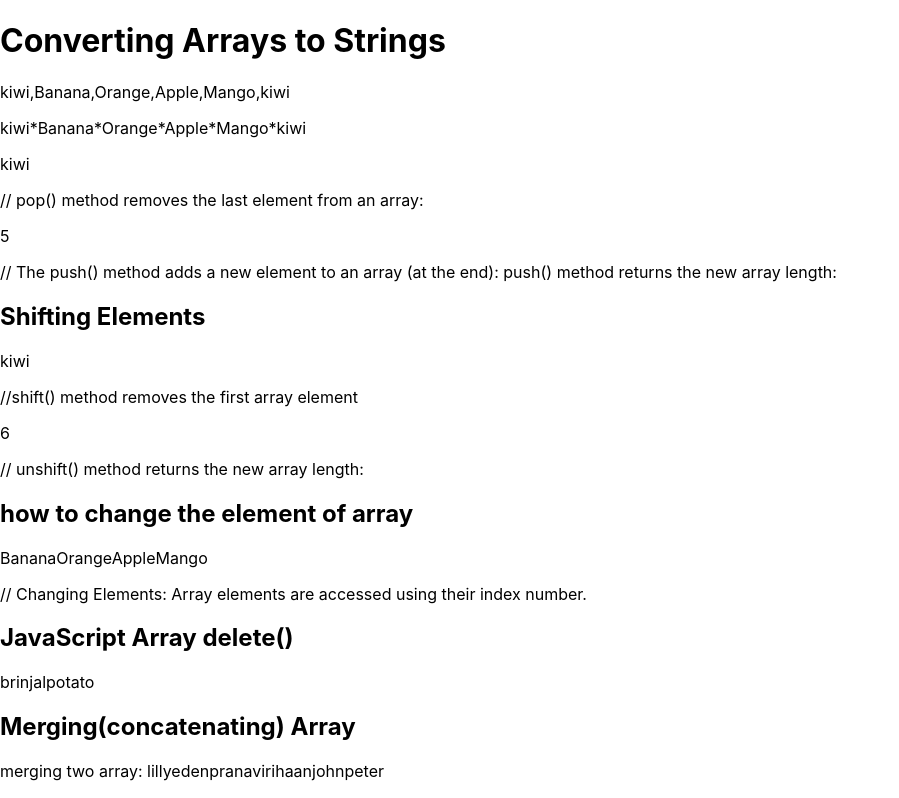
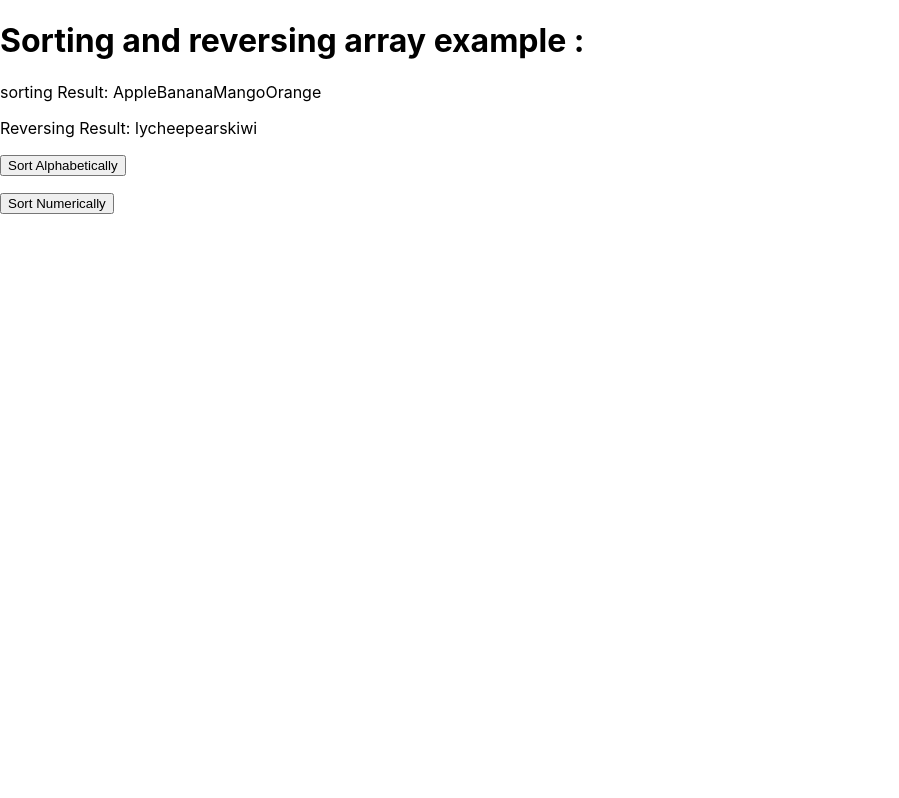
Before and after one commit to ramya-vbr/basic-javascript, a React (Create React App) app: page / in a window 1280 px wide. Shown: the top 798 px of the page, without its empty margins (0-899 px from the left). Built offline with nearby package versions, Linux system fonts and the light colour scheme.

Commit message:
array-sorting-pending

```diff
--- /dev/null
+++ b/src/example/JsArraySort.js
@@ -0,0 +1,33 @@
+import React, { useState } from "react";
+
+function JsArraySort() {
+  const [alpha, setAlpha] = useState();
+  const [numeric, setNumeric] = useState();
+  const fruits = ["Banana", "Orange", "Apple", "Mango"];
+  let sorting = fruits.sort();
+  const fruit = ["kiwi", "pears", "lychee"];
+  let reversing = fruit.reverse();
+  const points = [40, 100, 1, 5, 25, 10];
+  const handleAlphabet = () => {
+    setAlpha(points.sort());
+  };
+  const handleNumeric = () => {
+    setNumeric(
+      points.sort(function (a, b) {
+        return a - b;
+      })
+    );
+  };
+  return (
+    <div>
+      <h1>Sorting and reversing array example :</h1>
+      <p>sorting Result: {sorting}</p>
+      <p>Reversing Result: {reversing}</p>
+      <button onClick={handleAlphabet}>Sort Alphabetically</button>
+      <p>{alpha}</p>
+      <button onClick={handleNumeric}>Sort Numerically</button>
+      <p>{numeric}</p>
+    </div>
+  );
+}
+export default JsArraySort;
--- a/src/index.js
+++ b/src/index.js
@@ -12,11 +12,12 @@ import reportWebVitals from "./reportWebVitals";
 // import JsNumber from "./example/JsNumber";
 // import JsNumberMethod from "./example/JsNumberMethod";
 // import JsArray from "./example/JsArray";
-import JsArrayMethod from "./example/JsArrayMethod";
+// import JsArrayMethod from "./example/JsArrayMethod";
+import JsArraySort from "./example/JsArraySort";
 const root = ReactDOM.createRoot(document.getElementById("root"));
 root.render(
   <React.StrictMode>
-    <JsArrayMethod />
+    <JsArraySort />
   </React.StrictMode>
 );
 
```
